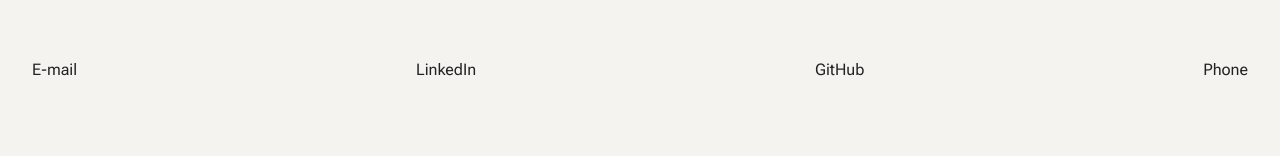
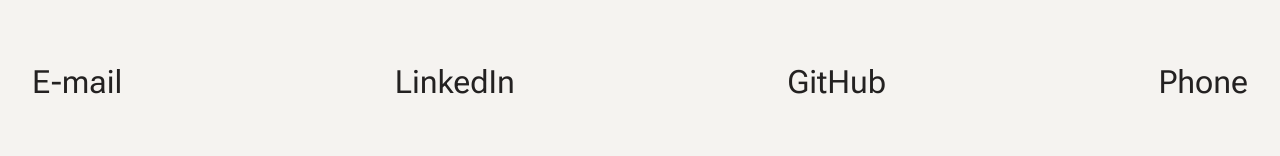
Before and after one commit to joewardperalta/developer-portfolio, a Next.js app: page / in a window 1280 px wide. Shown: the part 3888-4044 px from the top of the page. Built offline with nearby package versions, Linux system fonts and the light colour scheme.

Commit message:
Update the contacts section to match the design in figma

```diff
--- a/app/page.js
+++ b/app/page.js
@@ -153,7 +153,7 @@
           </Container>
           <Container>
             <Column>
-              <ul className="flex w-full justify-between text-secondary">
+              <ul className="flex w-full justify-between text-secondary tablet:text-[2rem] tablet:leading-normal">
                 {contacts.map((contact, index) => (
                   <li className="" key={index}>
                     <Link href={contact.link} target="_blank">
```
